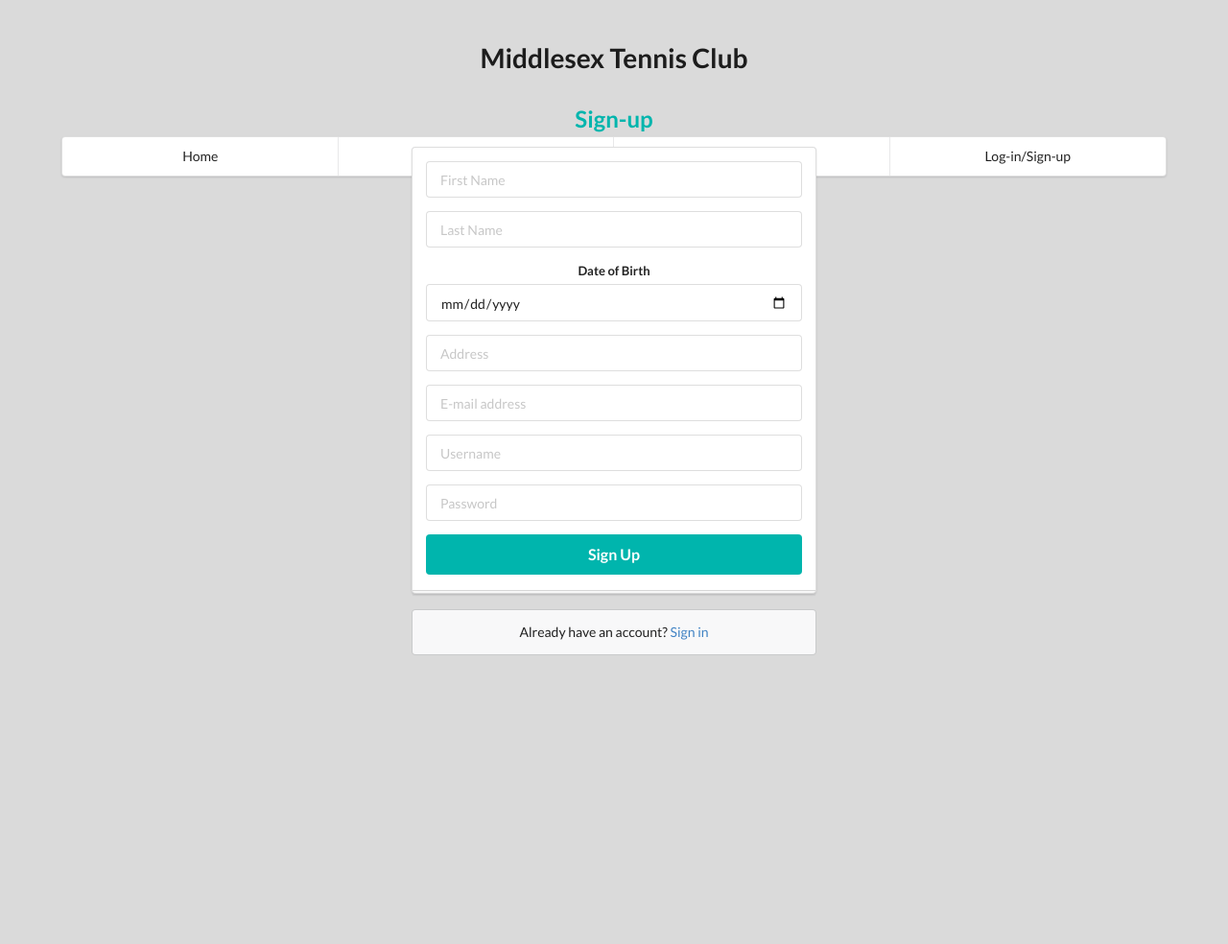
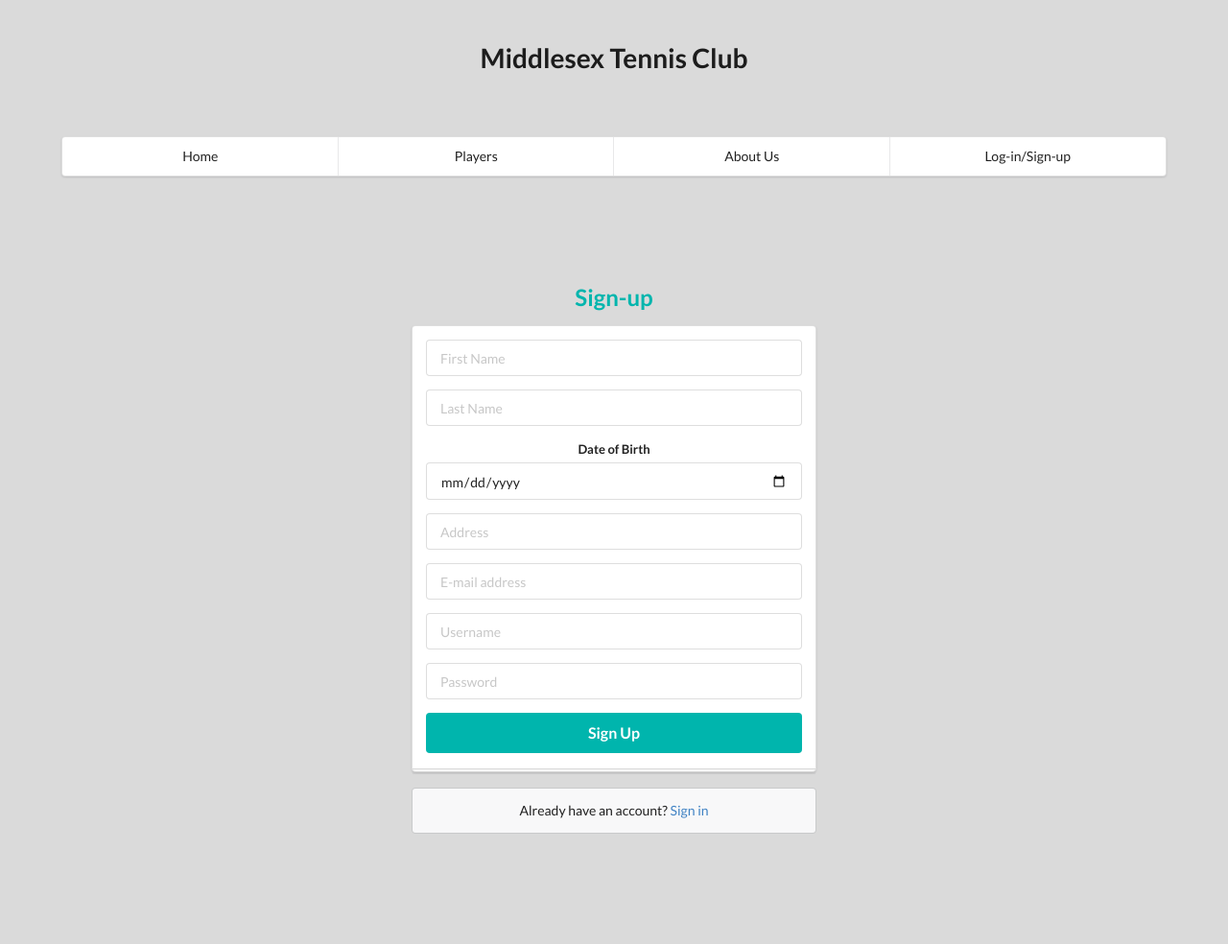
Before and after one commit to Suwadith/Middlesex-Tennis-Club-Simple-Blog-PHP-MySQL-SemanticUI, a PHP site: page /registration.php in a window 1280 px wide. Shown: the whole page at 96% size. Before the commit the page ends 683 px from the top, so only its background shows below. Run offline with PHP 8.4, Linux system fonts and the light colour scheme.

Commit message:
styling fix

```diff
--- a/pages/login.php
+++ b/pages/login.php
@@ -93,7 +93,7 @@ if (isset($_SESSION['username'])) { ?>
 <?php }
 ?>
 
-<div class="ui middle aligned center aligned grid" style="margin-top: -250px">
+<div class="ui middle aligned center aligned grid">
     <div class="column">
         <h2 class="ui teal image header">
             <div class="content">
--- a/pages/registration.php
+++ b/pages/registration.php
@@ -154,7 +154,7 @@ if (isset($_SESSION['username'])) { ?>
 <?php }
 ?>
 
-<div class="ui middle aligned center aligned grid" style="margin-top: -200px">
+<div class="ui middle aligned center aligned grid">
     <div class="column">
         <h2 class="ui teal image header">
             <div class="content">
```
